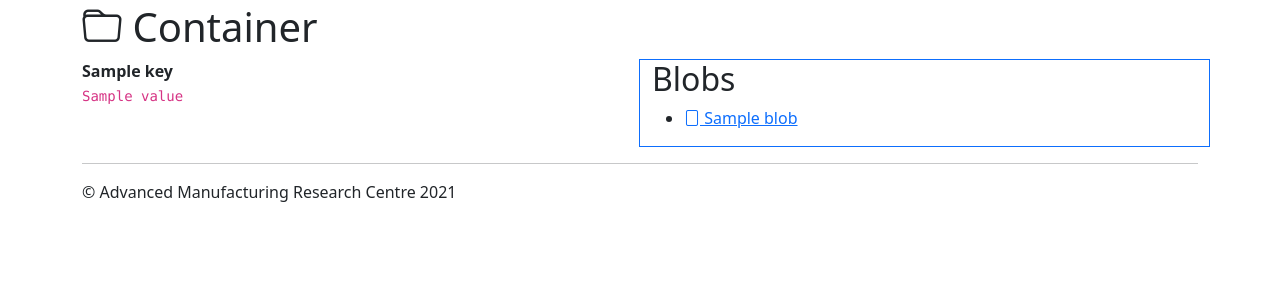
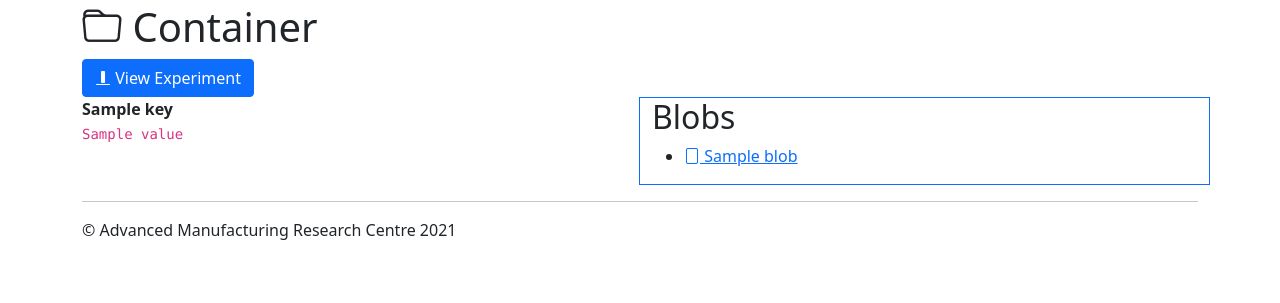
Before and after one commit to Joe-Heffer-Shef/owast, a Flask app: template owast/blueprints/container/templates/container/detail.html in a window 1280 px wide. Shown: the part 53-356 px from the top of the page. Run offline with Flask 2, Linux system fonts and the light colour scheme; the template is opened without the code that fills it: most values are stand-ins (such as "Sample title", 1, 10 or a date in 2020); some libraries are stand-ins or nearby versions.

Commit message:
add link to experiemnt

```diff
--- a/owast/blueprints/container/templates/container/detail.html
+++ b/owast/blueprints/container/templates/container/detail.html
@@ -2,6 +2,10 @@
 {% set title = 'Container' %}
 {% set icon = 'folder' %}
 {% block content %}
+<a class="btn btn-primary" href="{{ url_for('experiment.detail', experiment_id=container.metadata.experiment_id) }}">
+    <i class="bi bi-align-bottom"></i>
+    View Experiment
+</a>
 <div class="row">
     <!-- Container -->
     <div class="col">
--- a/owast/blueprints/container/templates/container/list.html
+++ b/owast/blueprints/container/templates/container/list.html
@@ -5,7 +5,7 @@
 <ul>
 {% for container in containers %}
     <li>
-        <a href="{{ url_for('container.detail', container_name=container.name) }}">
+        <a href="{{ url_for('container.detail', container=container.name) }}">
             <i class="bi bi-folder"></i>
             {{ container.name }}
         </a>
```
